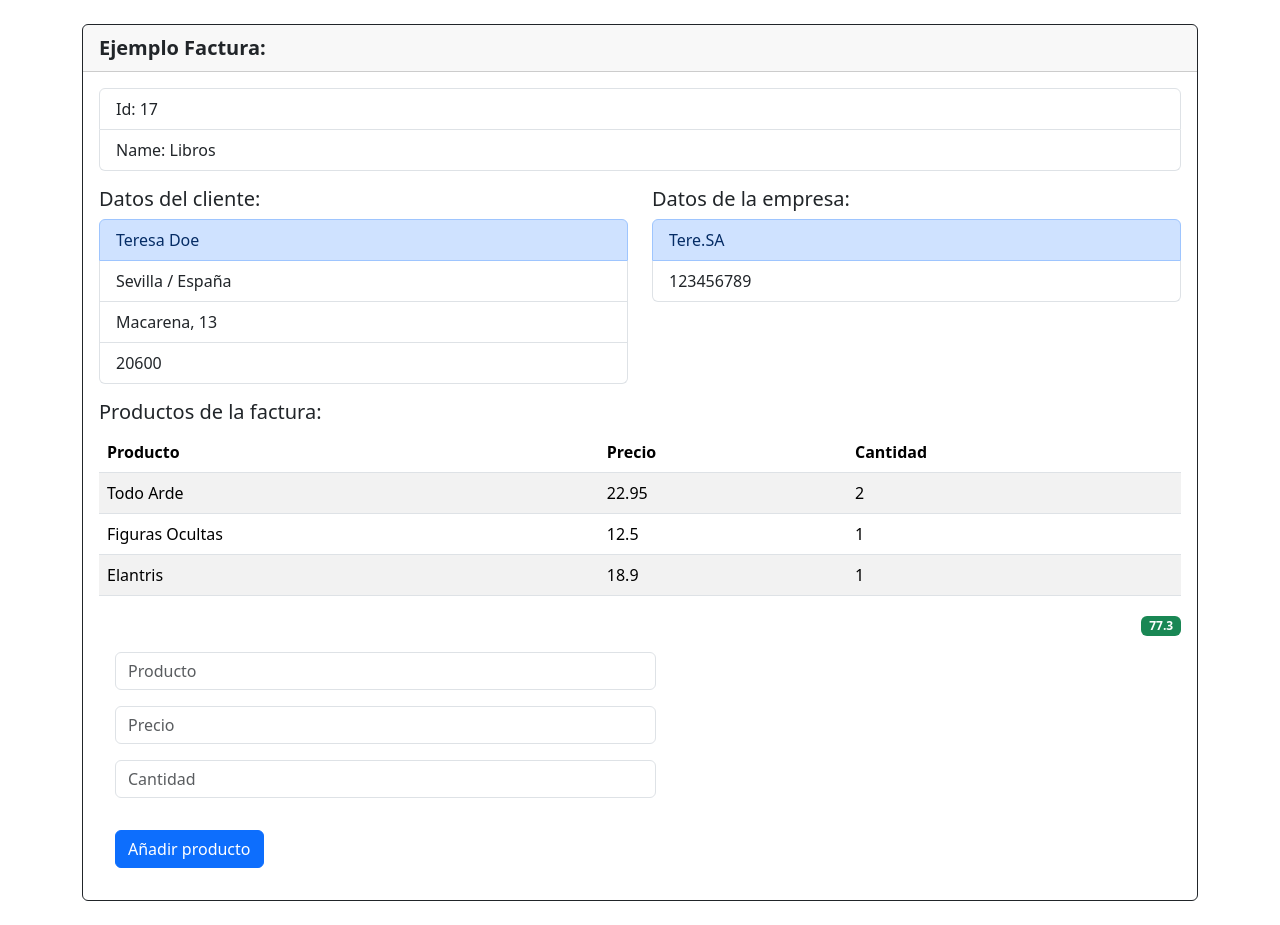
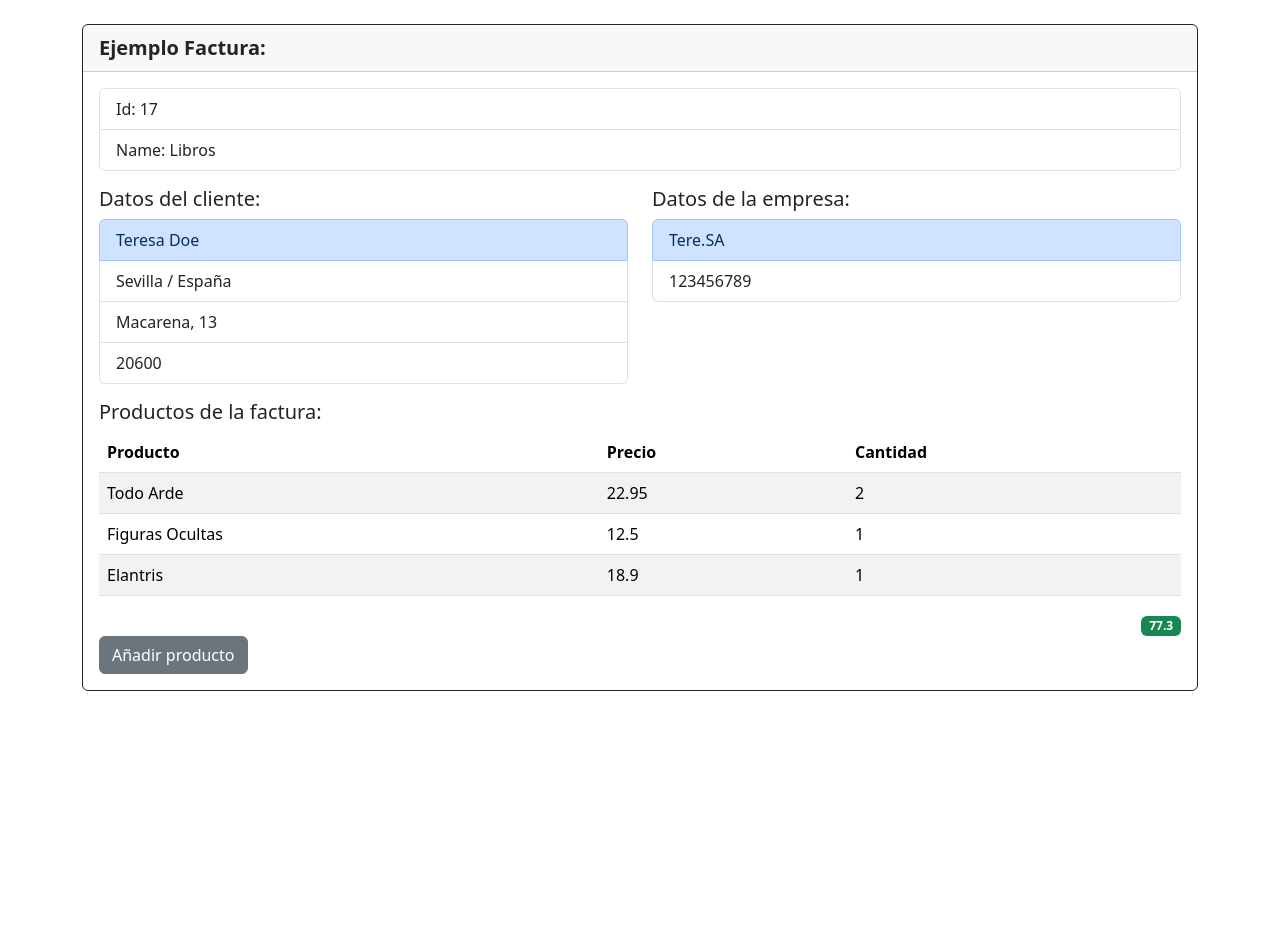
Before and after one commit to APoves/DAW-aprendizaje, a React (Vite) app in the folder Invoice system (React)/: page / in a window 1280 px wide. After the commit the page ends 800 px from the top, so only its background shows below. Built offline with nearby package versions, Linux system fonts and the light colour scheme.

Commit message:
Add button

```diff
--- a/Invoice system (React)/src/InvoiceApp.jsx
+++ b/Invoice system (React)/src/InvoiceApp.jsx
@@ -30,6 +30,7 @@
 
 export const InvoiceApp = () => {
 
+    const [ activeForm, setActiveForm ] = useState (false);
     const [ total, setTotal] = useState(0);
 
     //Contador para incremento de id de productos. (Empieza en 4 porque hasta ahora hay 3 productos).
@@ -71,6 +72,10 @@
         setCounter (counter+1); //Incrementar contador (id) para el siguiente producto.
         }
 
+        const onActiveForm = () => {
+            setActiveForm(!activeForm)
+        }
+
     return (
         <>
             <div className = "container">
@@ -98,7 +103,14 @@
 
                         <ListItemsDetails title = "Productos de la factura:" items = { items }/>
                         <TotalInvoice total = { total } />
-                        <FormItemsView handler = {  handlerAddItems }/>
+
+                        <button className="btn btn-secondary"
+                            onClick= { onActiveForm }> {!activeForm ? 'Añadir producto ' : 'Ocultar formulario'}
+                        </button>
+                        {/* Op. ternario:  */} { !activeForm? '' : <FormItemsView handler = { handlerAddItems }/> }
+                        {/*Op. ternario simplificado:
+                        !activeForm || <FormItemsView handler={handlerAddItems} /> */}
+
                     </div>
                 </div>
             </div>
```
